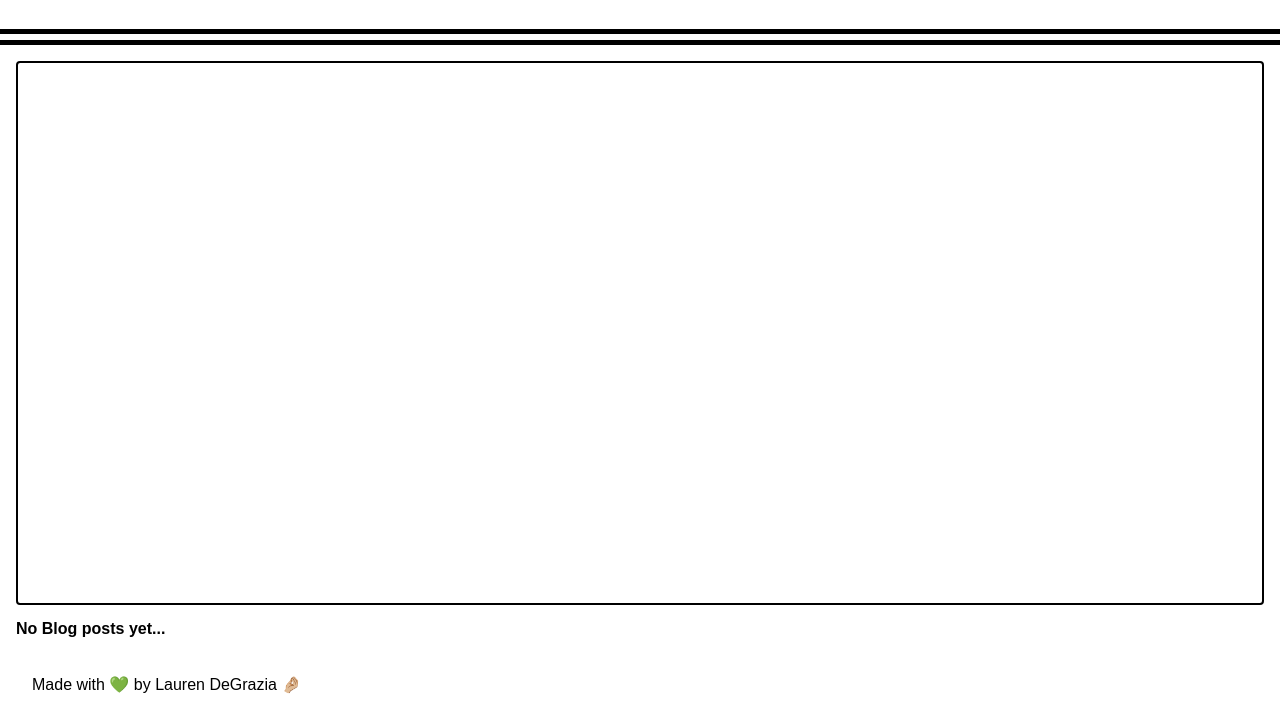
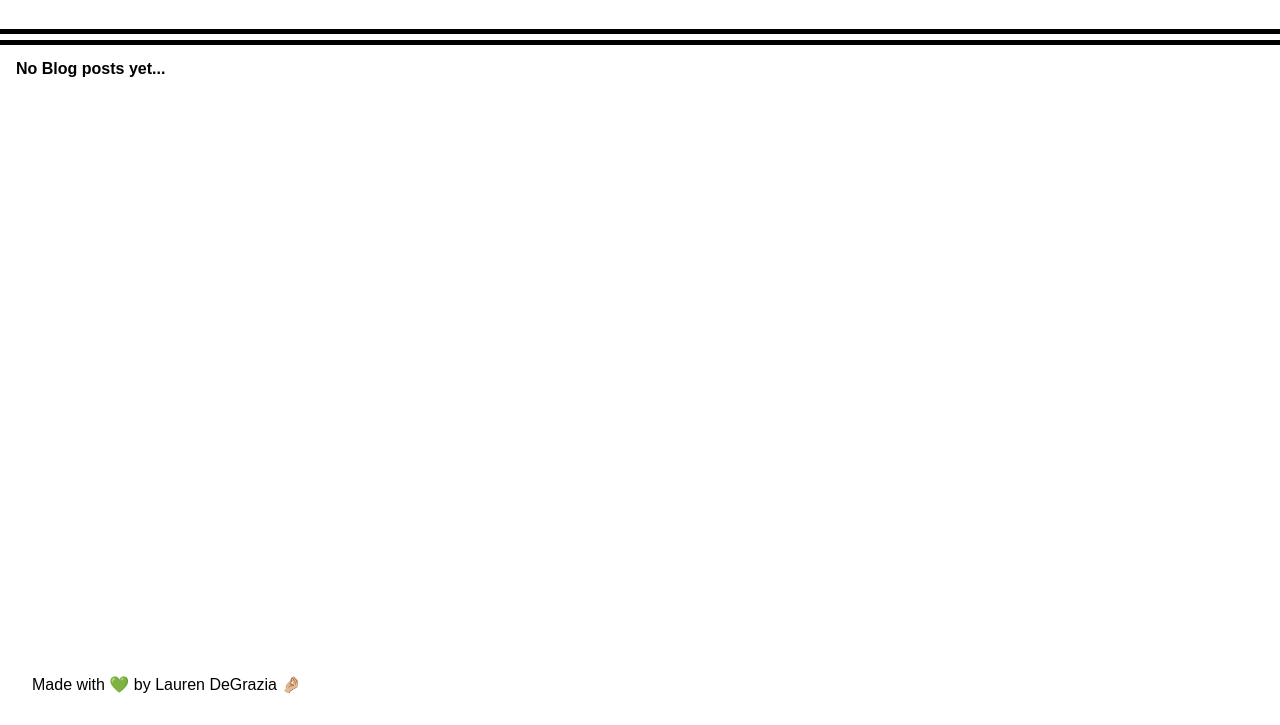
Before and after one commit to LDegraz/challenge-4, a plain HTML site: page blog.html in a window 1280 px wide. Shown: the part 75-800 px from the top of the page. Drawn offline with Linux system fonts and the light colour scheme.

Commit message:
updated code

```diff
--- a/assets/js/form.js
+++ b/assets/js/form.js
@@ -22,12 +22,6 @@ const handleFormSubmit = function (event) {
   console.log(formData);
   storeLocalStorage(formData);
   redirectPage("blog.html");
-
-  //function redirectPage(url) {
-    //window.location.href = url;
-  //}
-
- // localStorage.setItem("formData", JSON.stringify(formData));
 }
 
 // TODO: Add an event listener to the form on submit. Call the function to handle the form submission.
--- a/blog.html
+++ b/blog.html
@@ -21,7 +21,6 @@
 
   <main>
     <!-- Blog posts will render here-->
-    <div class="card"></div>
   </main>
 
   <footer>
```
Also changed, not shown: assets/js/blog.js (+0 -7 lines).
